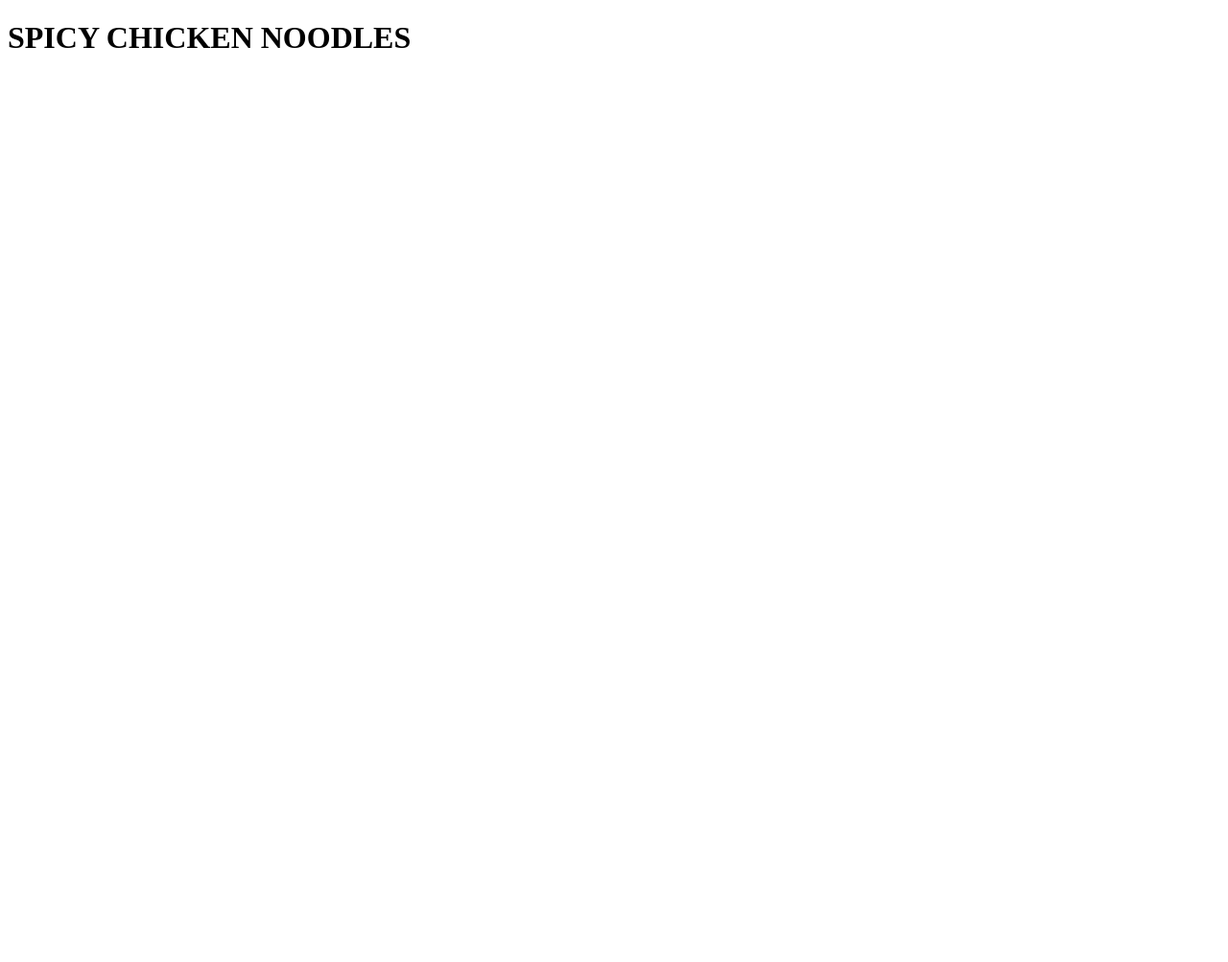
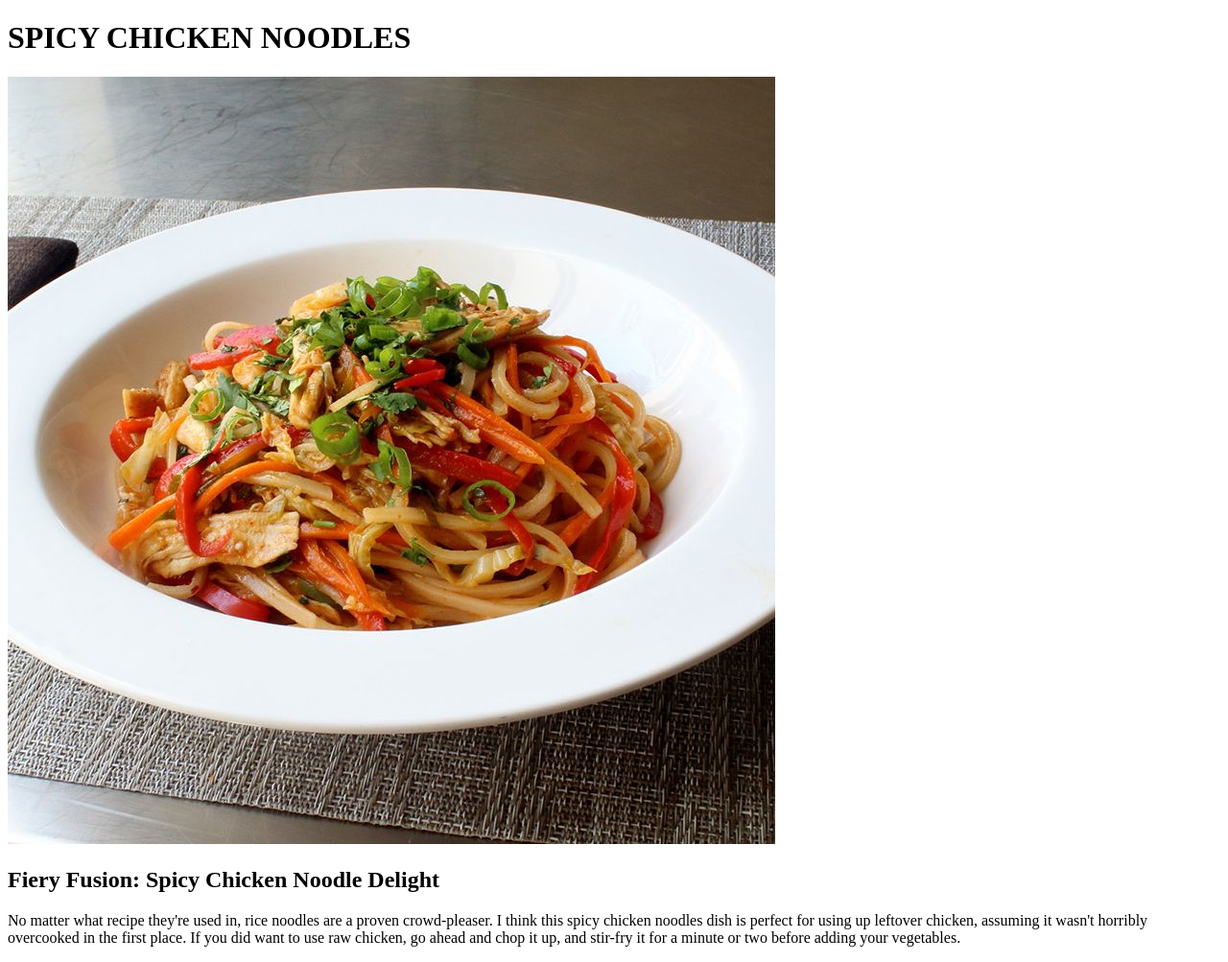
Before and after one commit to bestbrain06/odin-recipes, a plain HTML site: page recipes/spicy-chicken-noodles.html in a window 1280 px wide. Shown: the whole page at 96% size. Before the commit the page ends 800 px from the top, so only its background shows below. Drawn offline with Linux system fonts and the light colour scheme.

Commit message:
added the description of the spicy chicken noodles

```diff
--- a/recipes/spicy-chicken-noodles.html
+++ b/recipes/spicy-chicken-noodles.html
@@ -7,5 +7,19 @@
   </head>
   <body>
     <h1>SPICY CHICKEN NOODLES</h1>
+    <img
+      src="../images/spicy-chicken-recipe.jpg"
+      alt="spicy chicken noodles image"
+    />
+
+    <h2>Fiery Fusion: Spicy Chicken Noodle Delight</h2>
+
+    <p>
+      No matter what recipe they're used in, rice noodles are a proven
+      crowd-pleaser. I think this spicy chicken noodles dish is perfect for
+      using up leftover chicken, assuming it wasn't horribly overcooked in the
+      first place. If you did want to use raw chicken, go ahead and chop it up,
+      and stir-fry it for a minute or two before adding your vegetables.
+    </p>
   </body>
 </html>
```
